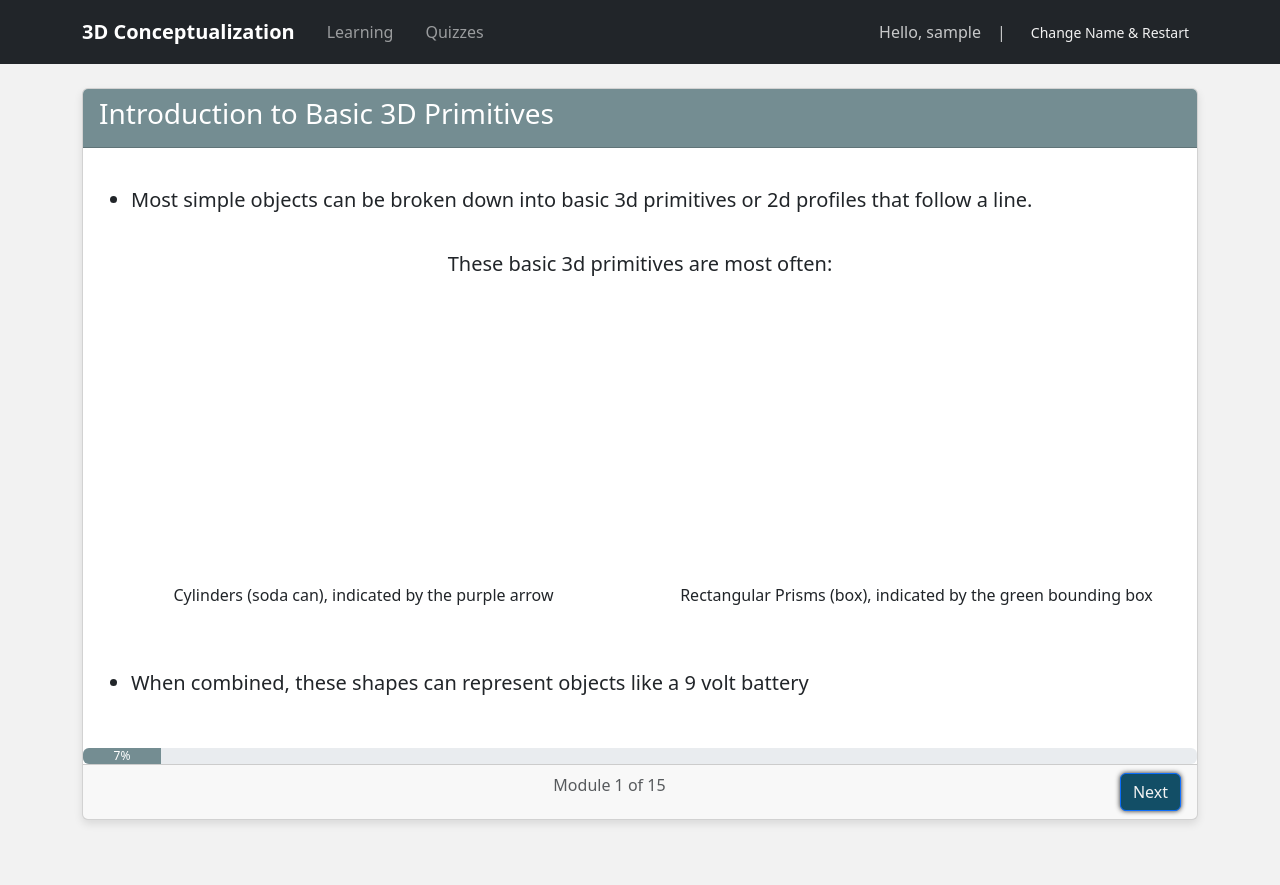
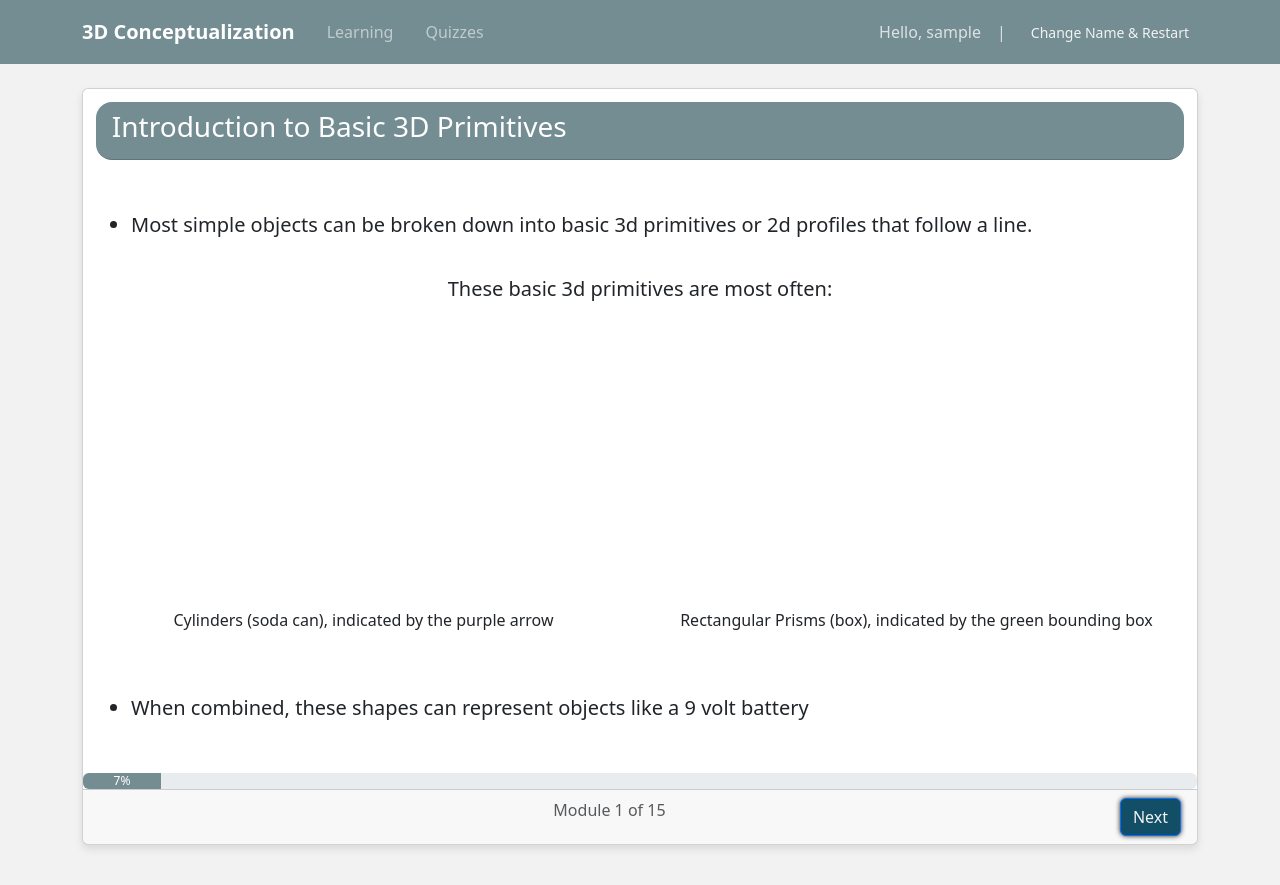
Before and after one commit to MAV2187/COMS-W4170-CVN-GROUP-5-SP-2025, a Flask app: page /module/1 in a window 1280 px wide. Shown: the top 885 px of the page. Run offline with Flask 3, Linux system fonts and the light colour scheme; the visitor is signed in with stand-in values (Sample User, id 1); some libraries are stand-ins or nearby versions.

Commit message:
Navbar, titles color experiment

```diff
--- a/static/css/style.css
+++ b/static/css/style.css
@@ -17,10 +17,17 @@ body {
 /* Module Headline Styles */
 .color_header1 {
     background-color: var(--main-color);
+    margin: .8rem !important;
+    border-radius: 1rem !important;
 }
 
 .color_button2{
     color: var(--secondary-color);
+}
+
+.color_button2:hover {
+    background-color: var(--secondary-color);
+    color: var(--black-color);
 }
 
 .color_button1 {
@@ -32,6 +39,11 @@ body {
 .color_button1:hover {
     background-color: lightgray;
     color: black;
+}
+
+.color_navbar {
+    background-color: var(--main-color);
+    color: var(--secondary-color);
 }
 
 /* Card Styles */
--- a/templates/base.html
+++ b/templates/base.html
@@ -9,7 +9,7 @@
     <script type="module" src="https://ajax.googleapis.com/ajax/libs/model-viewer/4.0.0/model-viewer.min.js"></script>
 </head>
 <body>
-    <nav class="navbar navbar-expand-lg navbar-dark bg-dark">
+    <nav class="navbar navbar-expand-lg navbar-dark color_navbar">
         <div class="container">
             <div class="d-flex align-items-center w-100">
                 <!-- Left-aligned navigation links -->
```
